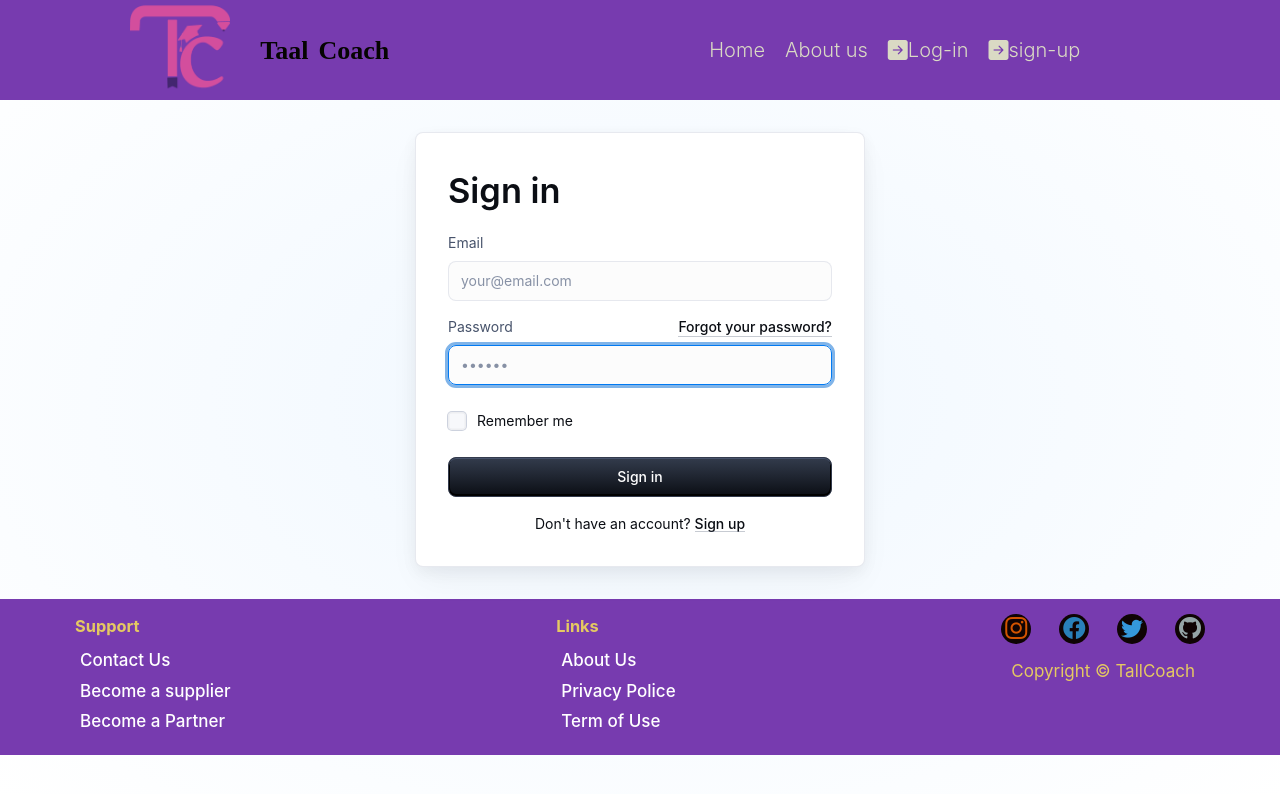
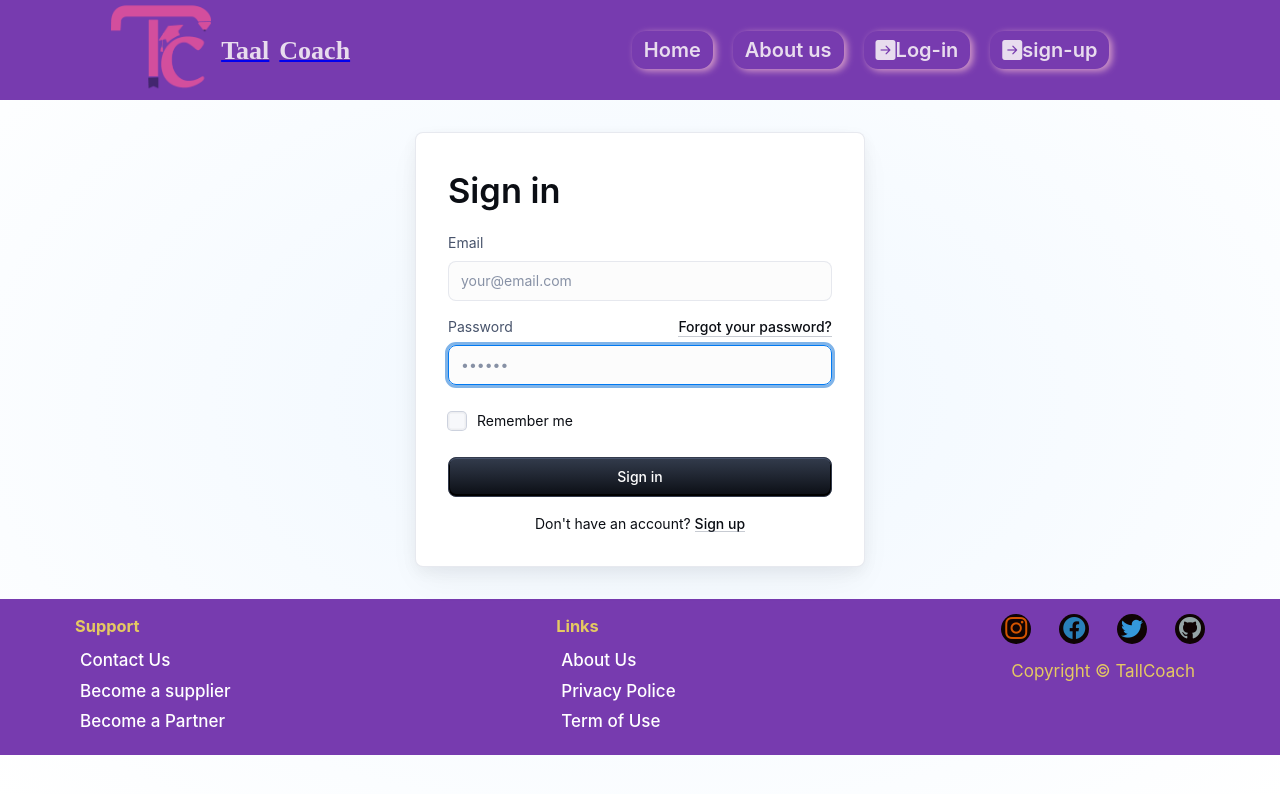
Before and after one commit to Alishka-Space/NewTaal, a React app in the folder client/: page /signin in a window 1280 px wide. Shown: the top 794 px of the page. Built offline with nearby package versions, Linux system fonts and the light colour scheme.

Commit message:
run autofix

```diff
--- a/client/src/components/Nav.jsx
+++ b/client/src/components/Nav.jsx
@@ -21,11 +21,11 @@ const Nav = () => {
   return (
     <header className="header">
       <div className="logo">
-        <Link to="/" className="navbar-link">
+        <Link to="/">
           <img src={TallLogo} alt="logo" className="logo-img" />
         </Link>
         <div className="logo-text">
-          <Link to="/" className="navbar-link">
+          <Link to="/">
             <b>Taal</b>
             <b>Coach</b>
           </Link>
--- a/client/src/components/nav.css
+++ b/client/src/components/nav.css
@@ -6,7 +6,6 @@
   align-items: center;
   justify-content: space-around;
   position: relative;
-  padding: 5px;
 }
 
 /* Logo */
@@ -33,7 +32,7 @@
 
 .logo-text b {
   margin-left: 10px;
-  color: #050402;
+  color: #e8dcee;
   font-weight: 600;
   font-size: 26px;
   font-family: bauhaus;
@@ -48,15 +47,19 @@
 
 .navbar-link {
   margin: 0 10px;
+  box-shadow: 3px 2px 7px #d59bc8;
   font-size: 20px;
-  font-weight: 300;
-  color: #dadac4;
+  font-weight: 600;
+  border-radius: 14px;
+  color: #e8dcee;
   cursor: pointer;
   text-decoration: none;
+  padding: 4px 12px;
 }
 
 .navbar-link:hover {
-  text-decoration: underline #d4692a;
+  background: #3941a8;
+  color: #d96acc;
 }
 
 /* header-menu */
@@ -82,10 +85,10 @@
     top: 100%;
     right: 0;
     width: 100%;
-    background-color: white;
     clip-path: polygon(0 0, 100% 0, 100% 0, 0 0);
     transition: all 1s ease;
     z-index: 1;
+    border: 1px solid #9c11e2;
   }
 
   .navbar-links {
@@ -97,6 +100,7 @@
 
   .navbar-link {
     margin: 15px 0;
+    color: #d96acc;
   }
 
   .logo-text b {
```
